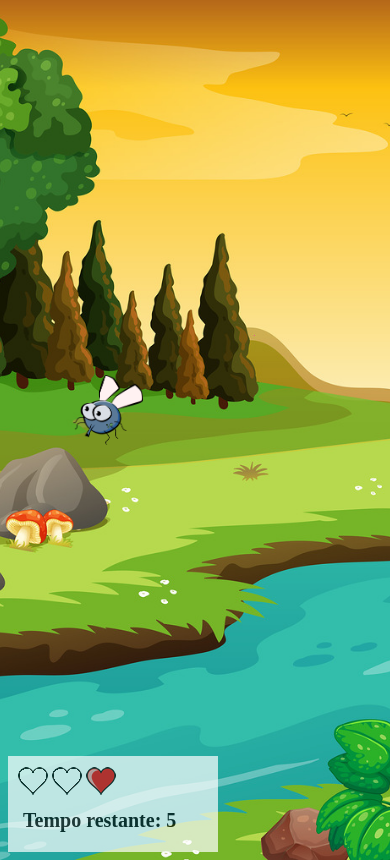
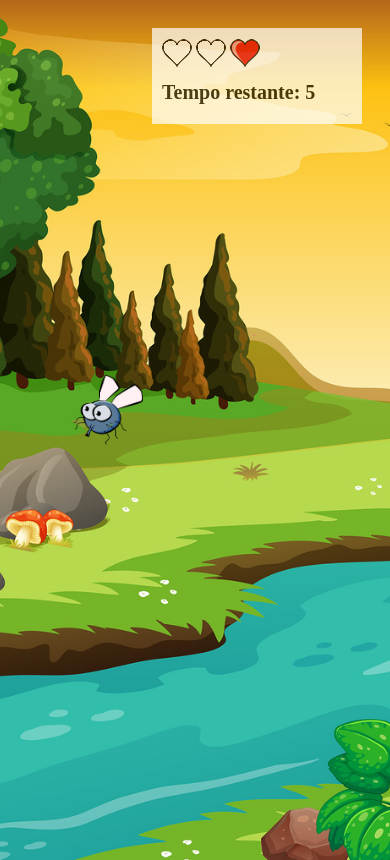
Before and after one commit to ElisIrons/JogoMataMosquito, a website: page app.html in a window 390 px wide. Drawn offline with Linux system fonts and the light colour scheme.

Commit message:
Responsividade

```diff
--- a/estilo.css
+++ b/estilo.css
@@ -53,8 +53,8 @@ body {
   position: absolute;
   width: 190px;
   padding: 10px;
-  left: 0px;
-  bottom: 0px;
+  right: 20px;
+  top: 20px;
   border-top: solid 1px #fff;
   background-color: #fff;
   opacity: 0.7;
@@ -117,10 +117,14 @@ body {
     align-items: center;
   }
 
+  .painel {
+    margin: 0 0 80px 20px;
+  }
+
   .cronometro,
   .nivel {
     font-size: 20px;
-    margin: 10px 5px;
+    margin: 10px 0;
   }
 
   #campo-jogo {
```
